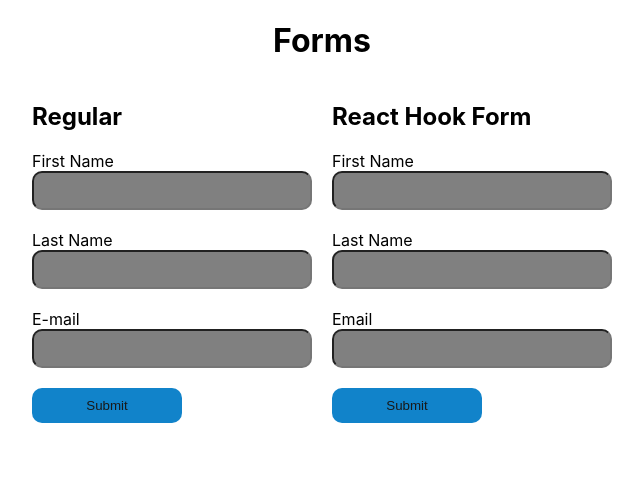
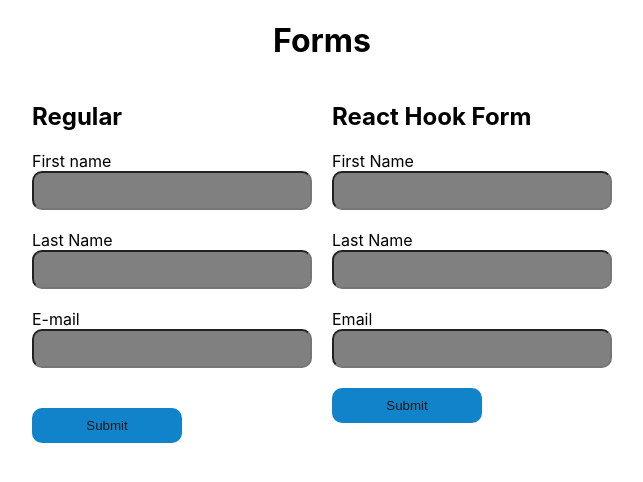
Before and after one commit to yxeri/kstart, a Next.js app: page /forms in a window 1280 px wide. Shown: the top 482 px of the page, without its empty margins (318-961 px from the left). Built offline with nearby package versions, Linux system fonts and the light colour scheme.

Commit message:
migrated inputs to separated components

```diff
--- /dev/null
+++ b/components/Input.tsx
@@ -0,0 +1,55 @@
+import { ChangeEvent, FocusEvent, useEffect, useState } from "react";
+import { IInputInformationModel } from "../models/inputInformationModel";
+import { IUserInformation } from "../models/userInformation";
+import { IValidation } from "../models/validationModel";
+import styles from "../styles/UserForms.module.css";
+
+interface IInputProps {
+  inputInformation: IInputInformationModel;
+  //handleOnBlur(e: FocusEvent<HTMLInputElement, Element>): void;
+  handleInputChange(value: string, id: string): void;
+  errorMessage: IValidation | undefined;
+}
+
+export const Input = ({
+  inputInformation,
+  //handleOnBlur,
+  handleInputChange,
+  errorMessage,
+}: IInputProps) => {
+  const [value, setValue] = useState("");
+
+  const handleChange = (e: ChangeEvent<HTMLInputElement>) => {
+    setValue(e.target.value);
+  };
+
+  useEffect(() => {
+    if (value) {
+      handleInputChange(value, inputInformation.id);
+    }
+  }, [value, handleInputChange, inputInformation.id]);
+
+  const handleOnBlur = (e: FocusEvent<HTMLInputElement, Element>) => {
+    const { value, id } = e.target;
+    if (id === "firstName" || "lastName") {
+    }
+  };
+
+  return (
+    <div className={styles.labelInputContainer}>
+      <label htmlFor={inputInformation.id}>{inputInformation.labelText}</label>
+      <input
+        className={styles.input}
+        type={inputInformation.type}
+        name={inputInformation.id}
+        id={inputInformation.id}
+        value={value}
+        onChange={handleChange}
+        onBlur={handleOnBlur}
+      />
+      {errorMessage?.isActive && (
+        <p className={styles.error}>{errorMessage?.message}</p>
+      )}
+    </div>
+  );
+};
--- a/components/User.tsx
+++ b/components/User.tsx
@@ -1,16 +1,17 @@
+import { IUserInformation } from "../models/userInformation";
 import styles from "../styles/User.module.css";
 
 interface IUser {
-  user: { firstName: string; lastName: string; email: string };
+  user: IUserInformation;
 }
 
 export const User = ({ user }: IUser) => {
   return (
     <div className={styles.container}>
       <h3>
-        Name: {user.firstName} {user.lastName}
+        Name: {user.firstName.value} {user.lastName.value}
       </h3>
-      <p> E-mail: {user.email}</p>
+      <p> E-mail: {user.email.value}</p>
     </div>
   );
 };
--- a/components/UserForm.tsx
+++ b/components/UserForm.tsx
@@ -1,17 +1,19 @@
-import { ChangeEvent, FormEvent, useState, FocusEvent, useEffect } from "react";
+import { ChangeEvent, FormEvent, useState, FocusEvent } from "react";
 import { User } from "./User";
 import { IUserInformation } from "../models/userInformation";
 import styles from "../styles/UserForms.module.css";
 import { validateForm } from "../validation/validateUserForm";
 import { IValidation } from "../models/validationModel";
+import { formData } from "../formData/formData";
+import { Input } from "./Input";
 
 type fields = "firstName" | "lastName" | "email";
 
 const UserForm = () => {
   const [userInformation, setUserInformation] = useState<IUserInformation>({
-    firstName: "",
-    lastName: "",
-    email: "",
+    firstName: { id: "firstName", value: "" },
+    lastName: { id: "lastName", value: "" },
+    email: { id: "email", value: "" },
   });
 
   const [userList, setUserList] = useState<IUserInformation[]>([]);
@@ -20,26 +22,26 @@
     new Map()
   );
 
-  const validateFirstName = validation.get("firstName");
-  const validateLastName = validation.get("lastName");
-  const validateEmail = validation.get("email");
+  const validationToInputComponent = Array.from(validation.values());
 
-  const handleChange = (e: ChangeEvent<HTMLInputElement>) => {
-    const { name, value, id } = e.target;
+  /* const handleChange = (e: ChangeEvent<HTMLInputElement>) => {
+    const { name, value } = e.target;
     setUserInformation({
       ...userInformation,
       [name]: value,
     });
-  };
+  }; */
 
-  const handleOnBlur = (e: FocusEvent<HTMLInputElement, Element>) => {
+  const handleInputChange = (value: string, id: string) => {};
+
+  /*   const handleOnBlur = (e: FocusEvent<HTMLInputElement, Element>) => {
     const { value, id } = e.target;
     const updateValidation = new Map(validation);
     const validationInformation: IValidation = validateForm(value, id);
     updateValidation.set(id, validationInformation);
 
     setValidation(updateValidation);
-  };
+  }; */
 
   const validateForms: fields[] = ["firstName", "lastName", "email"];
 
@@ -48,7 +50,7 @@
     const updateValidation = new Map(validation);
     validateForms.forEach((id) => {
       const validationInformation: IValidation = validateForm(
-        userInformation[id],
+        userInformation[id].id,
         id
       );
       updateValidation.set(validationInformation.id, validationInformation);
@@ -59,20 +61,40 @@
 
     if (validationObjects.every((values) => values.isActive === false)) {
       setUserList((current) => [...current, userInformation]);
-      setUserInformation({ firstName: "", lastName: "", email: "" });
+      setUserInformation({
+        firstName: { id: "firstName", value: "" },
+        lastName: { id: "lastName", value: "" },
+        email: { id: "email", value: "" },
+      });
       setValidation(new Map());
     }
   };
+
+  console.log("validation: ", validation);
+  console.log("validationToInputComponent", validationToInputComponent);
 
   const usersToComponent = userList.map((user, j) => {
     return <User user={user} key={j} />;
   });
 
+  const inputs = formData.map((inputInformation) => {
+    return (
+      <Input
+        key={inputInformation.id}
+        inputInformation={inputInformation}
+        //handleOnBlur={handleOnBlur}
+        handleInputChange={handleInputChange}
+        errorMessage={validation.get(inputInformation.id)}
+      ></Input>
+    );
+  });
+
   return (
     <div className={styles.container}>
       <form className={styles.form} onSubmit={handleSubmit} noValidate>
+        {inputs}
         <div className={styles.labelInputContainer}>
-          <label htmlFor="firstName">First Name</label>
+          {/* <label htmlFor="firstName">First Name</label>
           <input
             className={styles.input}
             type="text"
@@ -116,7 +138,7 @@
           />
           {validateEmail?.isActive && (
             <p className={styles.error}>{validateEmail?.message}</p>
-          )}
+          )} */}
         </div>
 
         <button className={styles.button} type="submit">
--- a/components/UserFormReactHookForm.tsx
+++ b/components/UserFormReactHookForm.tsx
@@ -26,7 +26,11 @@
 
   useEffect(() => {
     if (isSubmitSuccessful) {
-      reset({ firstName: "", lastName: "", email: "" });
+      reset({
+        firstName: { id: "firstName", value: "" },
+        lastName: { id: "lastName", value: "" },
+        email: { id: "email", value: "" },
+      });
     }
   }, [isSubmitSuccessful, reset]);
 
--- /dev/null
+++ b/formData/formData.ts
@@ -0,0 +1,6 @@
+import { IInputInformationModel } from "../models/inputInformationModel";
+export const formData: IInputInformationModel[] = [
+  { id: "firstName", type: "text", labelText: "First name" },
+  { id: "lastName", type: "text", labelText: "Last Name" },
+  { id: "email", type: "email", labelText: "E-mail" },
+];
--- /dev/null
+++ b/models/inputInformationModel.ts
@@ -0,0 +1,5 @@
+export interface IInputInformationModel {
+  id: string;
+  type: string;
+  labelText: string;
+}
--- a/models/userInformation.ts
+++ b/models/userInformation.ts
@@ -1,5 +1,5 @@
 export interface IUserInformation {
-  firstName: string;
-  lastName: string;
-  email: string;
+  firstName: { id: string; value: string };
+  lastName: { id: string; value: string };
+  email: { id: string; value: string };
 }
--- a/pages/stitches.tsx
+++ /dev/null
@@ -1,5 +0,0 @@
-import { NextPage } from "next/types";
-
-const Stitches: NextPage = () => {
-  return <></>;
-};
--- a/validation/validateUserForm.ts
+++ b/validation/validateUserForm.ts
@@ -9,9 +9,8 @@
         isActive: true,
         isDirty: true,
       };
-    } else {
-      return { message: "", id: id, isActive: false, isDirty: true };
     }
+    return { message: "", id: id, isActive: false, isDirty: true };
   } else if (id === "lastName") {
     if (value.length <= 2) {
       return {
@@ -20,9 +19,8 @@
         isActive: true,
         isDirty: true,
       };
-    } else {
-      return { message: "", id: id, isActive: false, isDirty: true };
     }
+    return { message: "", id: id, isActive: false, isDirty: true };
   } else {
     if (
       !new RegExp(
@@ -35,8 +33,7 @@
         isActive: true,
         isDirty: true,
       };
-    } else {
-      return { message: "", id: id, isActive: false, isDirty: true };
     }
+    return { message: "", id: id, isActive: false, isDirty: true };
   }
 };
```
Also changed, not shown: styles/stitches.config.ts (deleted, +0 -17 lines).
